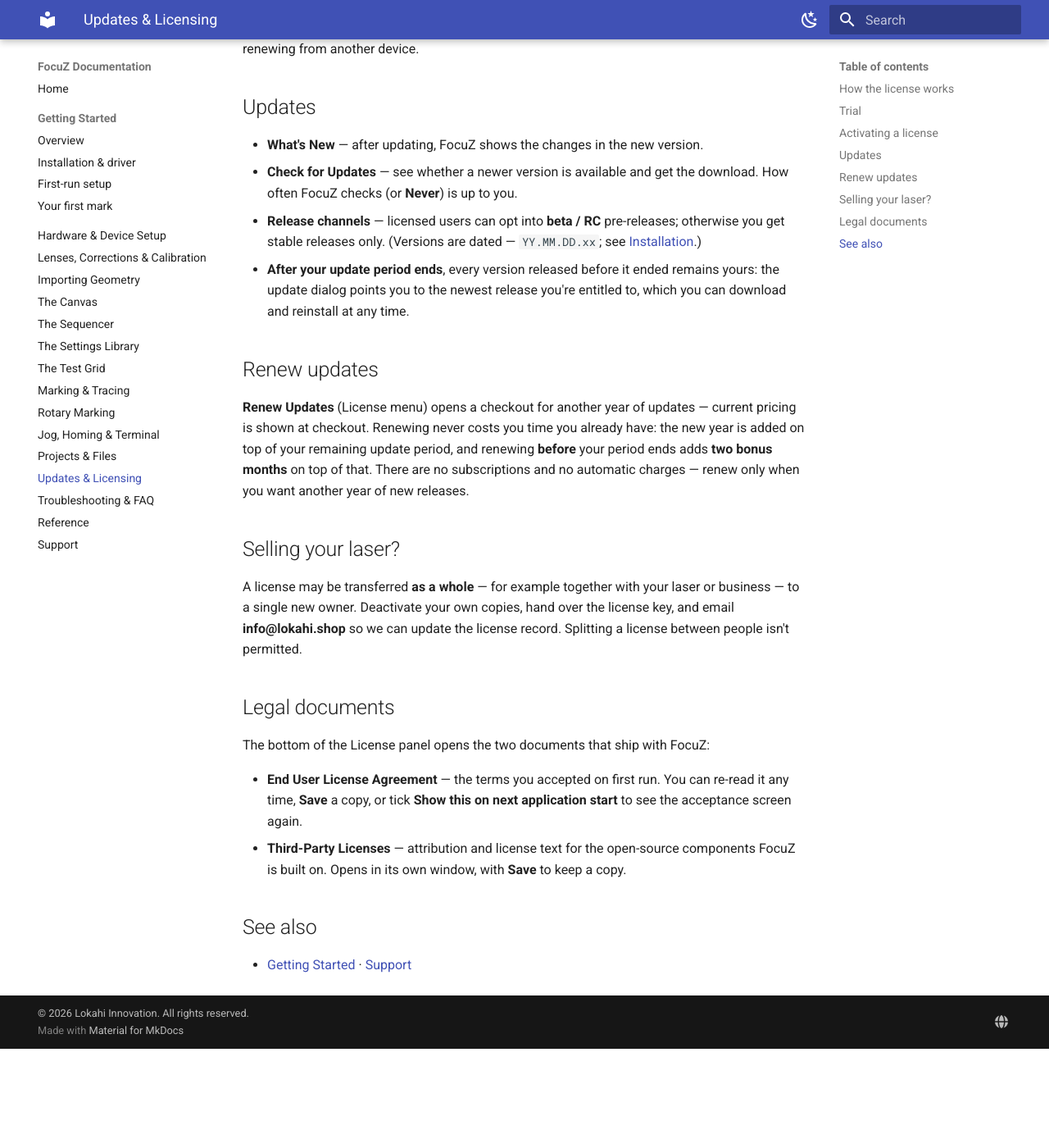
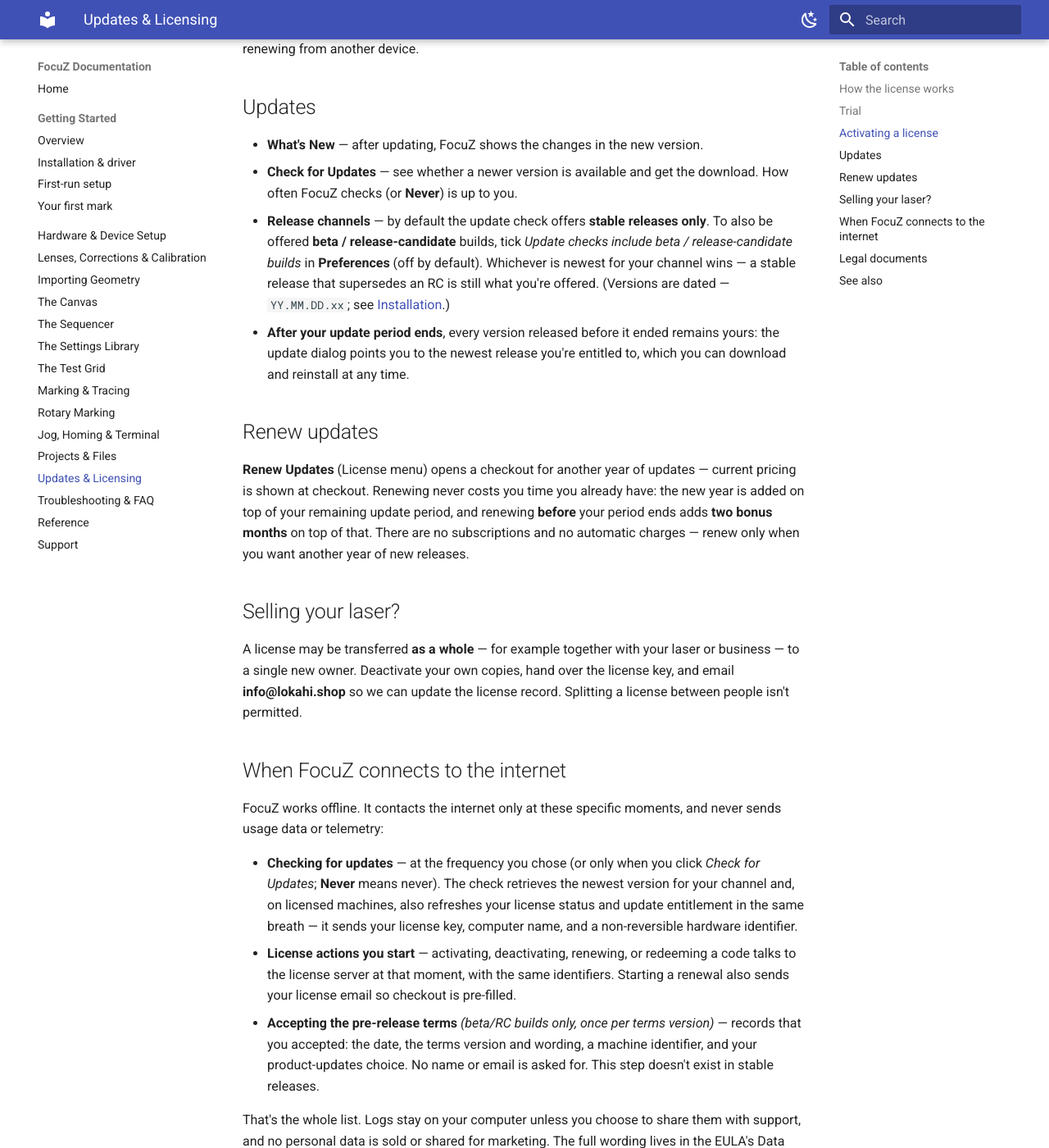
Before and after one commit to Lokahi-Shop/focuz-docs, an MkDocs documentation site: the page built from docs/updates-licensing.md, in a window 1280 px wide and 1400 px high, scrolled down 1210 px. Shown: the whole window at 82% size. Built offline with MkDocs 1.6.1 and Material for MkDocs 9.7.7, drawn with Linux system fonts in a browser that asks for light colours; before the commit the page ends 2489 px from its top, so only the background shows below that; some of the changed text lies outside the part shown.

Commit message:
docs: connection transparency + prerelease update channel
Adds a 'When FocuZ connects to the internet' section (update checks incl.
the license-status ride-along, user-initiated license actions, pre-release
terms acceptance with the product-updates choice — and nothing else), and
documents the new Preferences opt-in for beta/RC builds in update checks.

Co-Authored-By: Claude Fable 5 <noreply@anthropic.com>

```diff
--- a/docs/updates-licensing.md
+++ b/docs/updates-licensing.md
@@ -48,8 +48,11 @@ right after renewing from another device.
 - **What's New** — after updating, FocuZ shows the changes in the new version.
 - **Check for Updates** — see whether a newer version is available and get the download. How
   often FocuZ checks (or **Never**) is up to you.
-- **Release channels** — licensed users can opt into **beta / RC** pre-releases; otherwise you
-  get stable releases only. (Versions are dated — `YY.MM.DD.xx`; see
+- **Release channels** — by default the update check offers **stable releases only**. To also
+  be offered **beta / release-candidate** builds, tick *Update checks include beta /
+  release-candidate builds* in **Preferences** (off by default). Whichever is newest for your
+  channel wins — a stable release that supersedes an RC is still what you're offered.
+  (Versions are dated — `YY.MM.DD.xx`; see
   [Installation](getting-started/installation.md).)
 - **After your update period ends**, every version released before it ended remains yours: the
   update dialog points you to the newest release you're entitled to, which you can download
@@ -70,6 +73,27 @@ A license may be transferred **as a whole** — for example together with your l
 **info@lokahi.shop** so we can update the license record. Splitting a license between people
 isn't permitted.
 
+## When FocuZ connects to the internet
+
+FocuZ works offline. It contacts the internet only at these specific moments, and never sends
+usage data or telemetry:
+
+- **Checking for updates** — at the frequency you chose (or only when you click *Check for
+  Updates*; **Never** means never). The check retrieves the newest version for your channel and,
+  on licensed machines, also refreshes your license status and update entitlement in the same
+  breath — it sends your license key, computer name, and a non-reversible hardware identifier.
+- **License actions you start** — activating, deactivating, renewing, or redeeming a code talks
+  to the license server at that moment, with the same identifiers. Starting a renewal also sends
+  your license email so checkout is pre-filled.
+- **Accepting the pre-release terms** *(beta/RC builds only, once per terms version)* — records
+  that you accepted: the date, the terms version and wording, a machine identifier, and your
+  product-updates choice. No name or email is asked for. This step doesn't exist in stable
+  releases.
+
+That's the whole list. Logs stay on your computer unless you choose to share them with support,
+and no personal data is sold or shared for marketing. The full wording lives in the EULA's Data
+Collection section (below).
+
 ## Legal documents
 
 The bottom of the License panel opens the two documents that ship with FocuZ:
```
